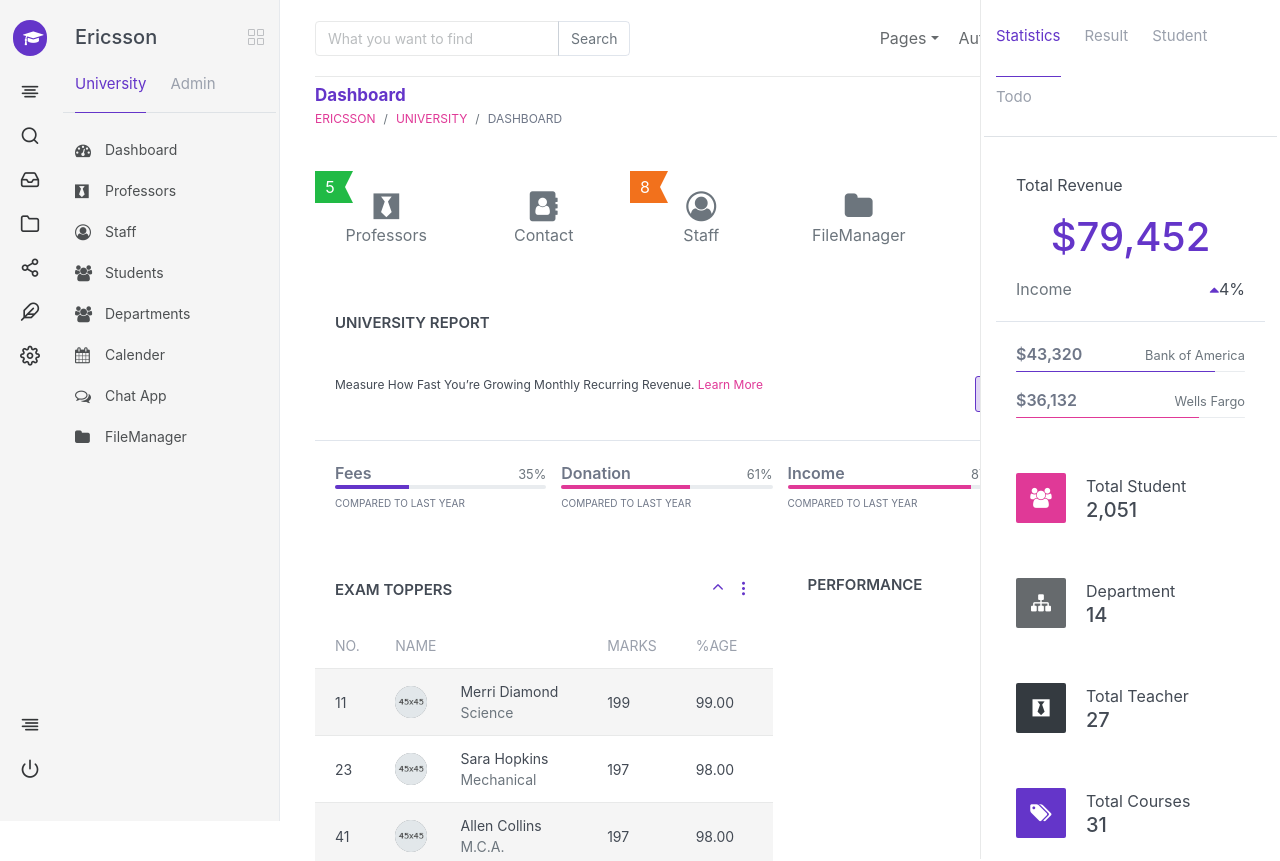
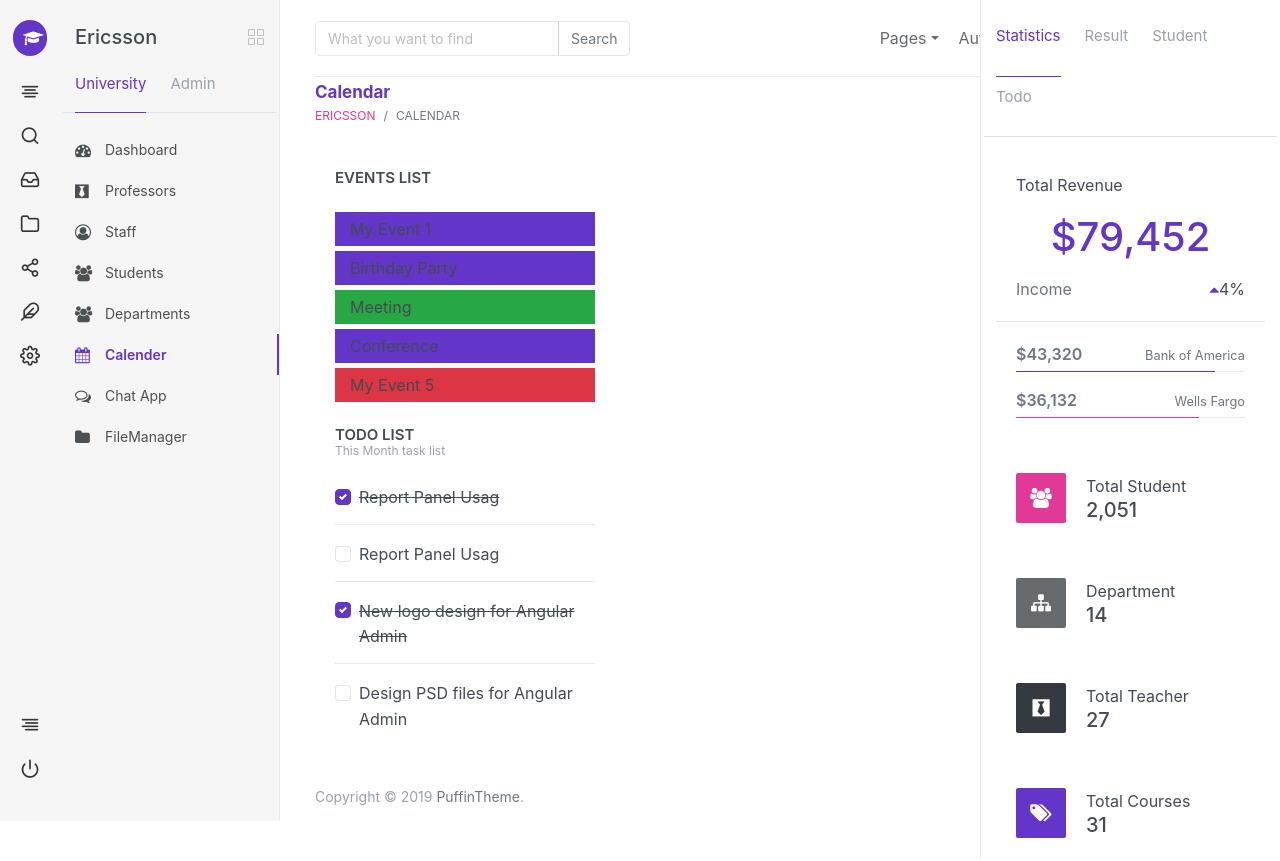
Before and after one commit to exect3r/sitepfe, an Angular app: page /events in a window 1280 px wide. Shown: the top 861 px of the page. After the commit the page ends 837 px from the top, so only its background shows below. Built offline with nearby package versions, Linux system fonts and the light colour scheme; a web font is replaced by a local one.

Commit message:
Started working on calender, fullcalender plugin still not working

```diff
--- a/src/app/app-routing.module.ts
+++ b/src/app/app-routing.module.ts
@@ -5,13 +5,14 @@ import { DepartmentsComponent } from './departments/departments.component';
 import { ProfessorComponent } from './professor/professor.component';
 import { StaffComponent } from './staff/staff.component';
 import { StudentsComponent } from './students/students.component';
+import { CalendarComponent } from './calendar/calendar.component';
 
 const routes: Routes = [
   { path: "professors", component: ProfessorComponent },
   { path: "staff", component: StaffComponent },
   { path: "students", component: StudentsComponent },
   { path: "departments", component: DepartmentsComponent },
-  { path: "staff", component: StaffComponent },
+  { path: "events", component: CalendarComponent},
   { path: "staff", component: StaffComponent },
   { path: "staff", component: StaffComponent },
   { path: "staff", component: StaffComponent },
--- a/src/app/app.module.ts
+++ b/src/app/app.module.ts
@@ -19,6 +19,7 @@ import { DashboardComponent } from './dashboard/dashboard.component';
 import { StaffComponent } from './staff/staff.component';
 import { StudentsComponent } from './students/students.component';
 import { DepartmentsComponent } from './departments/departments.component';
+import { CalendarComponent } from './calendar/calendar.component';
 
 @NgModule({
   declarations: [
@@ -38,7 +39,8 @@ import { DepartmentsComponent } from './departments/departments.component';
     DashboardComponent,
     StaffComponent,
     StudentsComponent,
-    DepartmentsComponent
+    DepartmentsComponent,
+    CalendarComponent
   ],
   imports: [
     BrowserModule,
--- /dev/null
+++ b/src/app/calendar/calendar.component.html
@@ -0,0 +1,70 @@
+<div class="section-body">
+    <div class="container-fluid">
+        <div class="d-flex justify-content-between align-items-center ">
+            <div class="header-action">
+                <h1 class="page-title">Calendar</h1>
+                <ol class="breadcrumb page-breadcrumb">
+                    <li class="breadcrumb-item"><a href="#">Ericsson</a></li>
+                    <li class="breadcrumb-item active" aria-current="page">Calendar</li>
+                </ol>
+            </div>
+
+        </div>
+    </div>
+</div>
+<div class="section-body mt-4">
+    <div class="container-fluid">
+        <div class="row clearfix row-deck">
+            <div class="col-lg-4 col-md-12">
+                <div class="card">
+                    <div class="card-body">
+                        <h3 class="card-title">Events List</h3>
+                        <div id="event-list" class="fc event_list">
+                            <div class='fc-event bg-primary' data-class="bg-primary">My Event 1</div>
+                            <div class='fc-event bg-info' data-class="bg-info">Birthday Party</div>
+                            <div class='fc-event bg-success' data-class="bg-success">Meeting</div>
+                            <div class='fc-event bg-warning' data-class="bg-warning">Conference</div>
+                            <div class='fc-event bg-danger' data-class="bg-danger">My Event 5</div>
+                        </div>
+                        <div class="todo_list mt-4">
+                            <h3 class="card-title">ToDo List <small>This Month task list</small></h3>
+                            <ul class="list-unstyled mb-0">
+                                <li>
+                                    <label class="custom-control custom-checkbox">
+                                        <input type="checkbox" class="custom-control-input" name="example-checkbox1" value="option1" checked="">
+                                        <span class="custom-control-label">Report Panel Usag</span>
+                                    </label>
+                                </li>
+                                <li>
+                                    <label class="custom-control custom-checkbox">
+                                        <input type="checkbox" class="custom-control-input" name="example-checkbox1" value="option1">
+                                        <span class="custom-control-label">Report Panel Usag</span>
+                                    </label>
+                                </li>
+                                <li>
+                                    <label class="custom-control custom-checkbox">
+                                        <input type="checkbox" class="custom-control-input" name="example-checkbox1" value="option1" checked="">
+                                        <span class="custom-control-label">New logo design for Angular Admin</span>
+                                    </label>
+                                </li>
+                                <li>
+                                    <label class="custom-control custom-checkbox">
+                                        <input type="checkbox" class="custom-control-input" name="example-checkbox1" value="option1">
+                                        <span class="custom-control-label">Design PSD files for Angular Admin</span>
+                                    </label>
+                                </li>
+                            </ul>
+                        </div>
+                    </div>
+                </div>
+            </div>
+            <div class="col-lg-8 col-md-12">
+                <div class="card">
+                    <div class="card-body">
+                        <div id="calendar"></div>
+                    </div>
+                </div>
+            </div>
+        </div>
+    </div>
+</div>
--- /dev/null
+++ b/src/app/calendar/calendar.component.ts
@@ -0,0 +1,15 @@
+import { Component, OnInit } from '@angular/core';
+
+@Component({
+  selector: 'app-calendar',
+  templateUrl: './calendar.component.html',
+  styleUrls: ['./calendar.component.css']
+})
+export class CalendarComponent implements OnInit {
+
+  constructor() { }
+
+  ngOnInit(): void {
+  }
+
+}
--- a/src/app/main-leftbar/main-leftbar.component.html
+++ b/src/app/main-leftbar/main-leftbar.component.html
@@ -19,7 +19,7 @@
                     <li [routerLinkActive]="['active']"><a [routerLink]="['/library']"><i class="fa fa-book"></i><span>Library</span></a></li>
                     <li [routerLinkActive]="['active']"><a [routerLink]="['/holiday']"><i class="fa fa-bullhorn"></i><span>Holiday</span></a></li>
                     <li class="g_heading">Extra</li> -->
-                    <li><a [routerLink]="['/events']"><i class="fa fa-calendar"></i><span>Calender</span></a></li>
+                    <li [routerLinkActive]="['active']"><a [routerLink]="['/events']"><i class="fa fa-calendar"></i><span>Calender</span></a></li>
                     <li><a [routerLink]="['/app-chat']"><i class="fa fa-comments-o"></i><span>Chat App</span></a></li>
                     <!-- <li><a [routerLink]="['/app-contact']"><i class="fa fa-address-book"></i><span>Contact</span></a></li> -->
                     <li><a [routerLink]="['/app-filemanager']"><i class="fa fa-folder"></i><span>FileManager</span></a></li>
```
Also changed, not shown: src/app/calendar/calendar.component.css (added), 1 other file (tests, documents, lock files or other folders).
